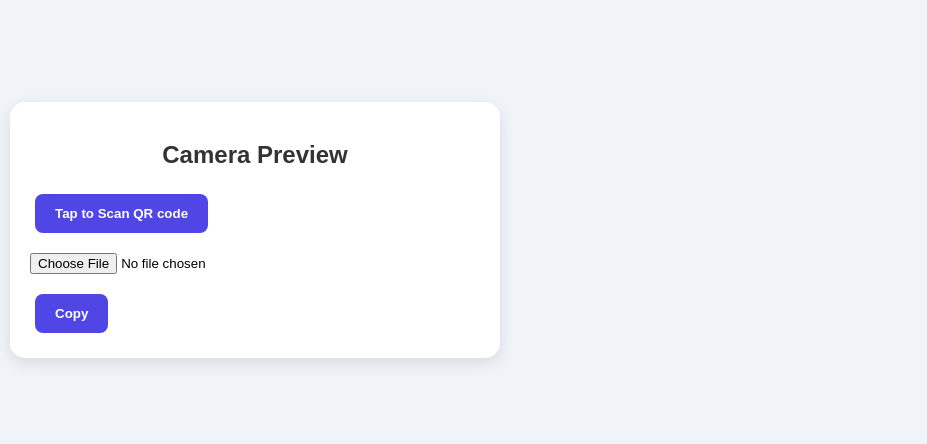
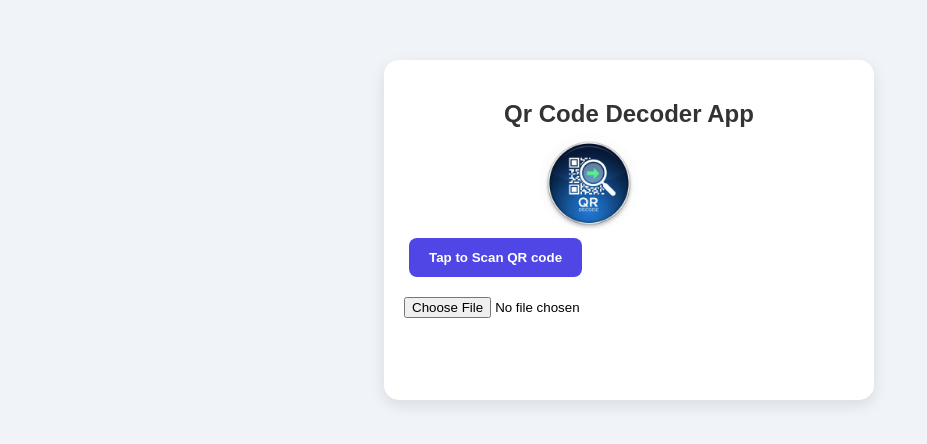
Before and after one commit to Teshome-Worku/qr-code-decoder, a React (Vite) app: page / in a window 1280 px wide. Shown: the part 170-614 px from the top of the page, without its empty margins (0-927 px from the left). Built offline with nearby package versions, Linux system fonts and the light colour scheme.

Commit message:
some modification on css and some logic

```diff
--- a/src/App.css
+++ b/src/App.css
@@ -21,24 +21,43 @@ div#root {
     box-shadow: 0 5px 15px rgba(0, 0, 0, 0.1);
     max-width: 450px;
     width: 95%;
+    min-height: 300px;
+    margin-left: 30%;
+}
+
+.app-container:hover {
+    cursor: pointer;
+    box-shadow: 0 5px 15px rgba(0, 0, 0, 0.2);
 }
 
 h2 {
     text-align: center;
     color: #333;
-    margin-bottom: 20px;
+    margin-bottom: 5px;
+}
+
+img {
+    display: block;
+    align-items: center;
+    justify-content: center;
+    width: 100px;
+    height: 100px;
+    border-radius: 50%;
+    margin-left: 30%;
 }
 
 button {
     padding: 12px 20px;
     margin: 5px;
     border: none;
+    align-items: center;
     border-radius: 8px;
     background-color: #4f46e5;
     color: white;
     font-weight: bold;
     cursor: pointer;
     transition: background-color 0.3s ease;
+    text-align: center;
 }
 
 button:hover {
--- a/src/App.jsx
+++ b/src/App.jsx
@@ -8,6 +8,7 @@ const  App=()=> {
   const [isCameraOn,setIsCameraOn]=useState(false);
   const[startButton,setStartButton]=useState(true);
   const[stopButton,setStoptButton]=useState(false);
+  const[copy,setCopy]=useState(false);
 
   const handleFileScan = (e) => {
     const file = e.target.files[0];
@@ -51,12 +52,20 @@ const  App=()=> {
       qr.stop().catch(() => {});
     };
   }, [isCameraOn]);
+  const copyToClipboard=(result)=>{
+    setCopy(true);
+    navigator.clipboard.write(result);
+    setTimeout(()=>{
+      setCopy(false)
+    },1500)
+  }
 
 
   return (
     <div className="app-container">
-      <h2>Camera Preview</h2>
-    {startButton&&<button onClick={()=>{
+      <h2>Qr Code Decoder App</h2>
+      <img src="../public/decode.png" alt="decoder image" />
+     {startButton&&<button onClick={()=>{
       setIsCameraOn(true);
       setStartButton(false);
       setStoptButton(true);
@@ -64,7 +73,7 @@ const  App=()=> {
       }}>
       Tap to Scan QR code</button>}
 
-    {stopButton&&<button onClick={()=>{
+     {stopButton&&<button onClick={()=>{
       setIsCameraOn(false);
       setStartButton(true);
       setStoptButton(false);
@@ -77,18 +86,27 @@ const  App=()=> {
         accept="image/*"
         onChange={handleFileScan}
       />
-      <button onClick={()=>navigator.clipboard.writeText(result)}>Copy</button>
       <div id="file-qr-reader" style={{ display: "none" }}></div>
-      {result.startsWith("http") && (
+
+        {result && (
+          <p><strong>Scanned Result:</strong>{result}</p>
+        )}
+        {result&&<button
+        onClick={()=>{
+          navigator.clipboard.writeText(result);
+          setCopy(true);
+          setTimeout(()=>{
+            setCopy(false)
+          },3000)
+        }
+
+        } title="copy to clipboard">
+          {copy?"Copied":"Copy"} </button>}
+          {result.startsWith("http") && (
       <a href={result} target="_blank" rel="noopener noreferrer">
         Open Link
       </a>
       )}
-
-
-        {result && (
-          <p><strong>Scanned Result:</strong>{result}</p>
-        )}
       </div>
   );
 }
```
Also changed, not shown: public/decode.png (added).
